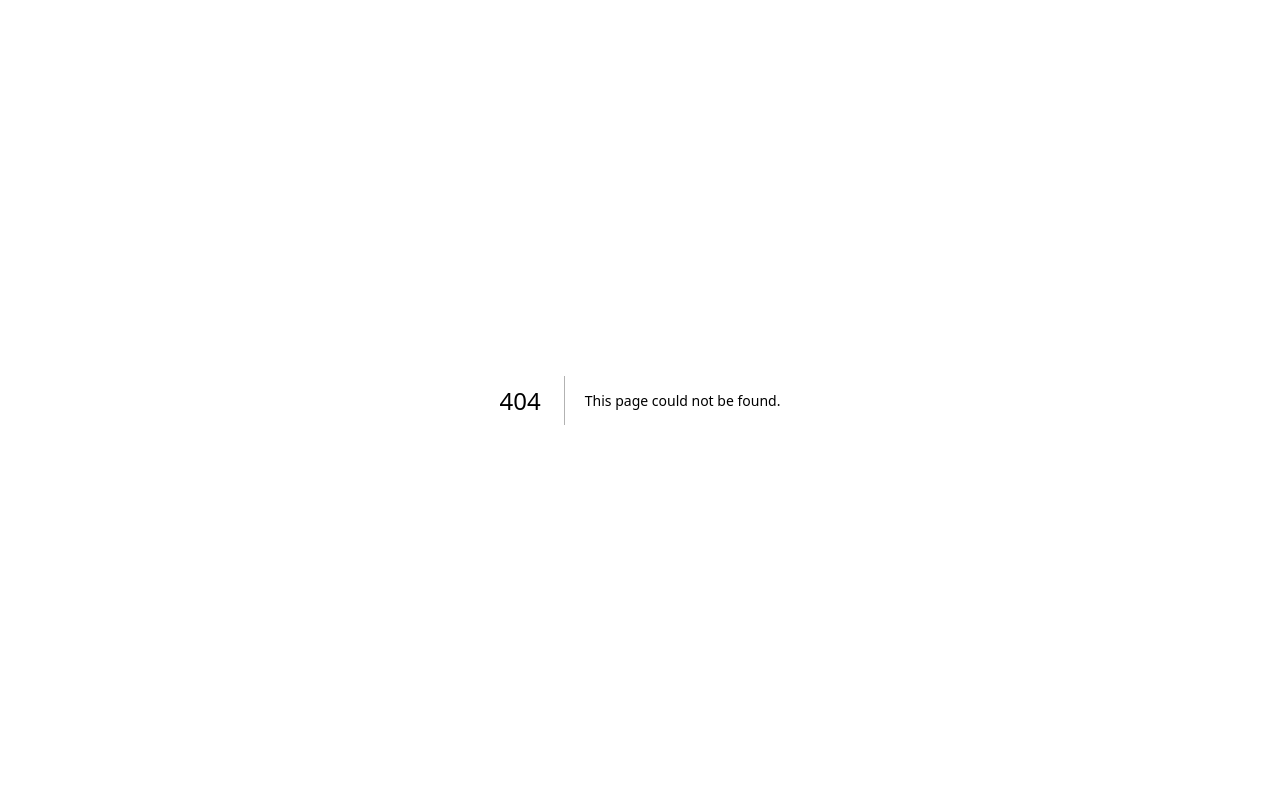
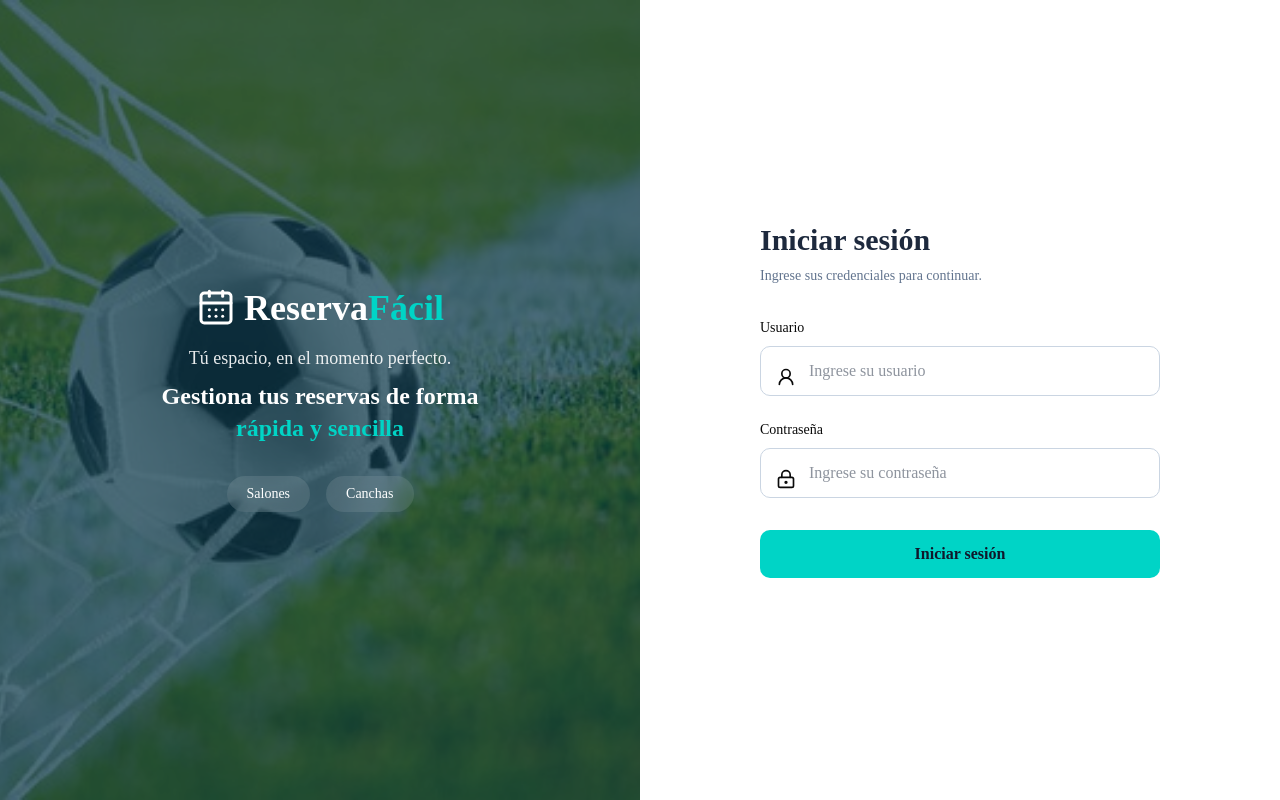
Before and after one commit to Kvilleda089/reservation-web, a Next.js app: page /login in a window 1280 px wide. Before the commit this address had no page. Built offline with nearby package versions, Linux system fonts and the light colour scheme.

Commit message:
feat: se agrega maquetación para inicio de sesion

```diff
--- /dev/null
+++ b/src/app/(auth)/login/page.tsx
@@ -0,0 +1,60 @@
+import LoginForm from "@/src/features/auth/components/LoginForm";
+import { CalendarDays } from "lucide-react";
+
+export default function LoginPage() {
+  return (
+    <main className="min-h-screen">
+      <div className="grid min-h-screen md:grid-cols-2">
+        <section className="relative flex min-h-screen items-center justify-center overflow-hidden">
+          {/** Imagen de fondo */}
+          <div
+            className="absolute inset-0 bg-cover bg-center"
+            style={{
+              backgroundImage: "url(/images/image-home.jpeg)",
+            }}
+          />
+
+          {/** Overlay Celeste */}
+          <div className="absolute inset-0 bg-cyan-950/70" />
+
+          {/**Contenido */}
+          <div className="relative z-10 text-center text-white">
+            <div className="flex items-center justify-center gap-2">
+              <CalendarDays
+                className="h-10 w-10 text-white"
+                strokeWidth={1.8}
+              />
+
+              <h1 className="text-4xl font-bold">
+                Reserva<span className="text-[#00D4C6]">Fácil</span>
+              </h1>
+            </div>
+
+            <p className="mt-4 text-lg text-white/90">
+              Tú espacio, en el momento perfecto.
+            </p>
+
+            <p className="mt-2 text-2xl font-semibold">
+              Gestiona tus reservas de forma
+              <br />
+              <span className="text-[#00D4C6]">rápida y sencilla</span>
+            </p>
+
+            <div className="mt-8 flex justify-center gap-4">
+              <span className="rounded-full bg-white/10 px-5 py-2 text-sm font-medium backdrop-blur-sm">
+                Salones
+              </span>
+              <span className="rounded-full bg-white/10 px-5 py-2 text-sm font-medium backdrop-blur-sm">
+                Canchas
+              </span>
+            </div>
+          </div>
+        </section>
+
+        <section className="flex min-h-screen items-center justify-center bg-white">
+          <LoginForm></LoginForm>
+        </section>
+      </div>
+    </main>
+  );
+}
--- /dev/null
+++ b/src/features/auth/components/LoginForm.tsx
@@ -0,0 +1,103 @@
+"use client";
+import { useState } from "react";
+import { LockKeyhole, UserRound } from "lucide-react";
+
+export default function LoginForm() {
+  const [username, setUsername] = useState("");
+  const [password, setPassword] = useState("");
+
+  //para manejo de errores variables
+  const [error, setErrors] = useState({
+    username: "",
+    password: "",
+  });
+
+  const handleSubmit = (event: React.FormEvent<HTMLFormElement>) => {
+    event.preventDefault();
+
+    const newErrors = {
+      username: "",
+      password: "",
+    };
+
+    if (!username) {
+      newErrors.username = "El usuario es obligatorio";
+    }
+
+    if (!password) {
+      newErrors.password = "La contraseña es obligatoria";
+    }
+
+    setErrors(newErrors);
+
+    if (newErrors.username || newErrors.password) {
+      return;
+    }
+
+    console.log({
+      username,
+      password,
+    });
+  };
+
+  return (
+    <div className="w-full max-w-md px-6">
+      <h2 className="text-3xl font-bold text-slate-800">Iniciar sesión</h2>
+
+      <p className="mt-2 text-sm text-slate-500">
+        Ingrese sus credenciales para continuar.
+      </p>
+
+      <form onSubmit={handleSubmit}>
+        <div className="mt-8">
+          <label htmlFor="username" className="block text-sm font-medium">
+            Usuario
+          </label>
+
+          <div className="relative">
+            <UserRound className="absolute left-4 top-1/2 h-5 w-5 -traslate-y-1/2 text-salte-400" />
+            <input
+              id="username"
+              name="username"
+              type="text"
+              placeholder="Ingrese su usuario"
+              value={username}
+              onChange={(event) => setUsername(event.target.value)}
+              className="mt-2 w-full rounded-lg border border-slate-300 pl-12 pr-4 py-3 text-slate-800 outline-none transition focus:border-[#00D4C6] focus:ring-2 focus:ring-[#00D4C6]/20"
+            />
+            {error.username && (
+              <p className=" mt-2 text-sm text-red-600">{error.username}</p>
+            )}
+          </div>
+        </div>
+        <div className="mt-6">
+          <label htmlFor="password" className="block text-sm font-medium">
+            Contraseña
+          </label>
+
+          <div className="relative">
+            <LockKeyhole className="absolute left-4 top-1/2 h-5 w-5 -traslate-y-1/2 text-salte-400" />
+            <input
+              type="password"
+              id="password"
+              placeholder="Ingrese su contraseña"
+              value={password}
+              onChange={(event) => setPassword(event.target.value)}
+              className="mt-2 w-full rounded-lg border border-slate-300 pl-12 pr-4 py-3 text-slate-800 outline-none transition focus:border-[#00D4C6] focus:ring-2 focus:ring-[#00D4C6]/20"
+            />
+            {error.password && (
+              <p className=" mt-2 text-sm text-red-600">{error.password}</p>
+            )}
+          </div>
+        </div>
+
+        <button
+          type="submit"
+          className="mt-8 w-full rounded-lg bg-[#00D4C6] px-4 py-3 font-semibold text-slate-900 transition hover:bg-[#00b8ab] focus:outline-none focus:ring-2 focus:ring-[#00D4C6]/40"
+        >
+          Iniciar sesión
+        </button>
+      </form>
+    </div>
+  );
+}
```
Also changed, not shown: public/images/image-home.jpeg (added).
